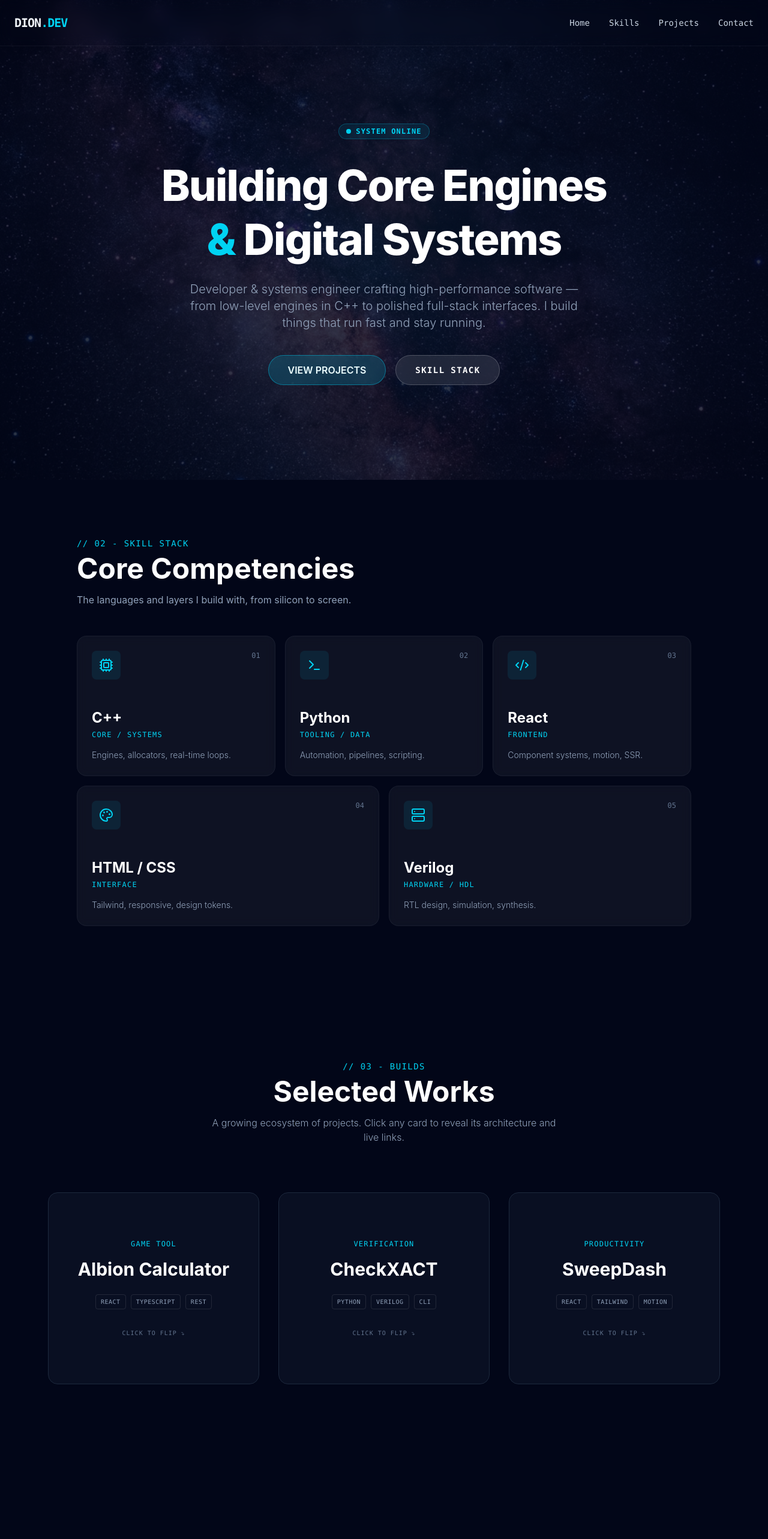
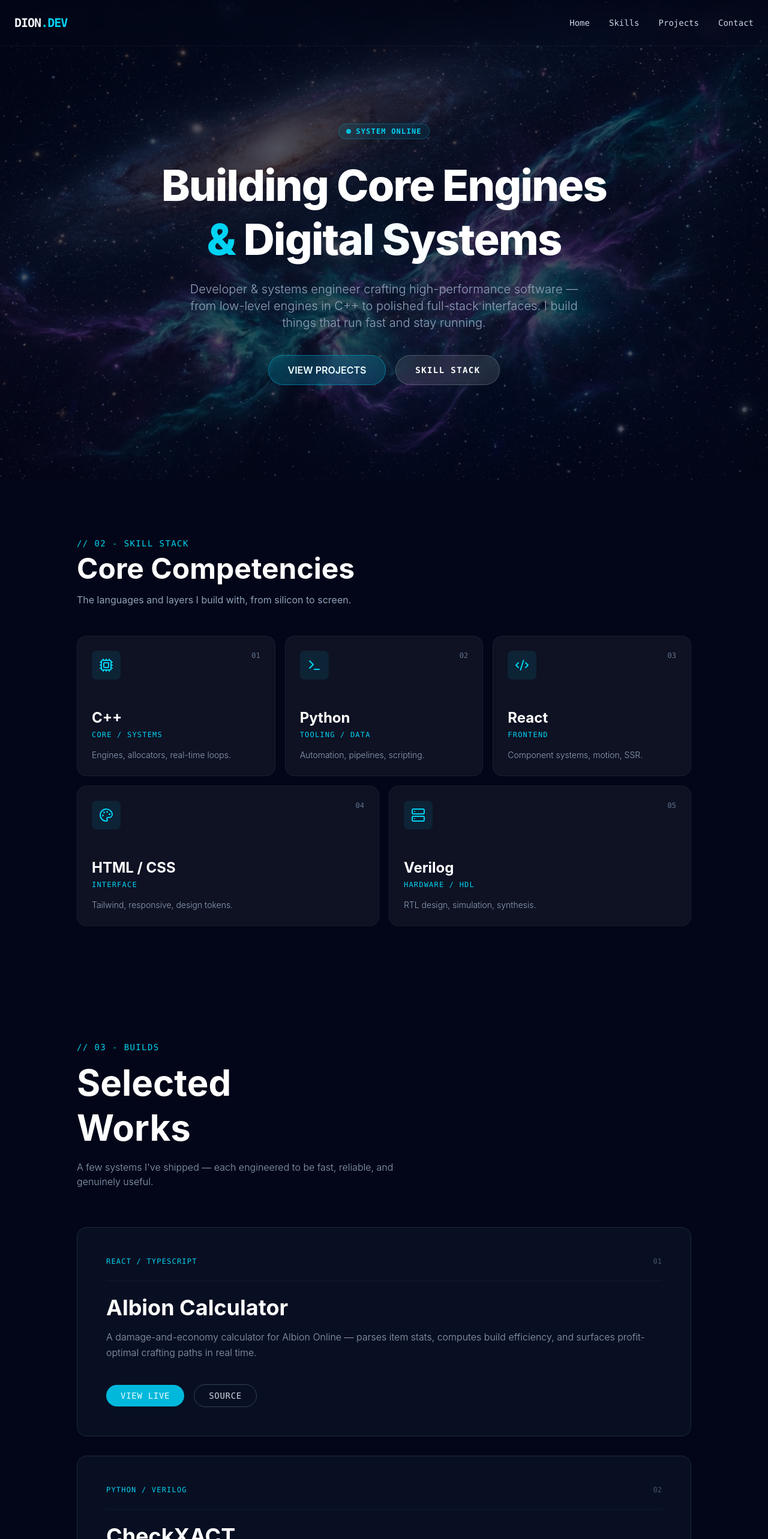
Before and after one commit to deeyooonn/Portfolio-Website, a React (Vite) app: page / in a window 1280 px wide. Shown: the top 2566 px of the page at 60% size. Built offline with nearby package versions, Linux system fonts and the light colour scheme.

Commit message:
feat: nebula background, starry cursor effect, vertical project layout, fix glow overlap

```diff
--- a/src/App.jsx
+++ b/src/App.jsx
@@ -1,22 +1,145 @@
-import React from 'react';
+import React, { useEffect, useRef } from 'react';
 import Hero from './components/Hero';
 import Skills from './components/Skills';
 import Projects from './components/Projects';
 import Contact from './components/Contact';
 
+// ─── Starry Cursor Sparkle ────────────────────────────────────────────────────
+function StarCursor() {
+  const canvasRef = useRef(null);
+
+  useEffect(() => {
+    const canvas = canvasRef.current;
+    const ctx = canvas.getContext('2d');
+
+    let width = (canvas.width = window.innerWidth);
+    let height = (canvas.height = window.innerHeight);
+    let mouse = { x: width / 2, y: height / 2 };
+    let particles = [];
+
+    const onResize = () => {
+      width = canvas.width = window.innerWidth;
+      height = canvas.height = window.innerHeight;
+    };
+
+    const onMouseMove = (e) => {
+      mouse.x = e.clientX;
+      mouse.y = e.clientY;
+
+      // Spawn 2-3 sparkles per move
+      const count = Math.floor(Math.random() * 3) + 2;
+      for (let i = 0; i < count; i++) {
+        const angle = Math.random() * Math.PI * 2;
+        const speed = Math.random() * 1.5 + 0.3;
+        const size = Math.random() * 2.5 + 0.5;
+        const hue = Math.random() > 0.5 ? 185 : 260; // cyan or purple
+        particles.push({
+          x: mouse.x + (Math.random() - 0.5) * 12,
+          y: mouse.y + (Math.random() - 0.5) * 12,
+          vx: Math.cos(angle) * speed,
+          vy: Math.sin(angle) * speed - 0.6,
+          size,
+          alpha: 1,
+          hue,
+          sat: Math.random() * 20 + 80,
+          light: Math.random() * 20 + 60,
+          life: Math.random() * 40 + 30,
+          maxLife: 0,
+        });
+        particles[particles.length - 1].maxLife = particles[particles.length - 1].life;
+      }
+    };
+
+    // Soft glow ring around cursor
+    let glowX = width / 2, glowY = height / 2;
+
+    const draw = () => {
+      ctx.clearRect(0, 0, width, height);
+
+      // Smooth glow ring following cursor
+      glowX += (mouse.x - glowX) * 0.12;
+      glowY += (mouse.y - glowY) * 0.12;
+
+      const gradient = ctx.createRadialGradient(glowX, glowY, 0, glowX, glowY, 80);
+      gradient.addColorStop(0, 'rgba(34,211,238,0.07)');
+      gradient.addColorStop(0.5, 'rgba(34,211,238,0.03)');
+      gradient.addColorStop(1, 'rgba(34,211,238,0)');
+      ctx.fillStyle = gradient;
+      ctx.beginPath();
+      ctx.arc(glowX, glowY, 80, 0, Math.PI * 2);
+      ctx.fill();
+
+      // Draw + update sparkles
+      particles = particles.filter(p => p.life > 0);
+      for (const p of particles) {
+        p.life--;
+        p.x += p.vx;
+        p.y += p.vy;
+        p.vy += 0.04; // slight gravity
+        p.vx *= 0.97;
+        p.alpha = p.life / p.maxLife;
+
+        const s = p.size * p.alpha;
+
+        // Star shape (4-point cross)
+        ctx.save();
+        ctx.globalAlpha = p.alpha;
+        ctx.translate(p.x, p.y);
+        ctx.rotate(p.life * 0.05);
+        ctx.fillStyle = `hsl(${p.hue}, ${p.sat}%, ${p.light}%)`;
+        ctx.shadowColor = `hsl(${p.hue}, 100%, 70%)`;
+        ctx.shadowBlur = 6;
+
+        // Draw a tiny 4-point star
+        ctx.beginPath();
+        for (let j = 0; j < 4; j++) {
+          const a = (j / 4) * Math.PI * 2;
+          const r = j % 2 === 0 ? s * 2.5 : s * 0.7;
+          ctx[j === 0 ? 'moveTo' : 'lineTo'](Math.cos(a) * r, Math.sin(a) * r);
+        }
+        ctx.closePath();
+        ctx.fill();
+
+        ctx.restore();
+      }
+
+      requestAnimationFrame(draw);
+    };
+
+    draw();
+    window.addEventListener('mousemove', onMouseMove);
+    window.addEventListener('resize', onResize);
+    return () => {
+      window.removeEventListener('mousemove', onMouseMove);
+      window.removeEventListener('resize', onResize);
+    };
+  }, []);
+
+  return (
+    <canvas
+      ref={canvasRef}
+      className="fixed inset-0 pointer-events-none"
+      style={{ zIndex: 9999 }}
+    />
+  );
+}
+
+// ─── App ─────────────────────────────────────────────────────────────────────
 function App() {
   return (
     <div className="relative min-h-screen text-slate-100 selection:bg-sky-500/30">
-      {/* Global Background Layer */}
+      {/* Starry cursor sparkle layer */}
+      <StarCursor />
+
+      {/* New nebula background */}
       <div
-        className="fixed inset-0 -z-20 bg-[url('/image_3e963e.jpg')] bg-cover bg-center bg-no-repeat"
+        className="fixed inset-0 -z-20 bg-[url('/nebula_bg.jpg')] bg-cover bg-center bg-no-repeat"
       />
-      {/* Dark Overlay to ensure UI readability */}
-      <div className="fixed inset-0 -z-10 bg-slate-950/80" />
+      {/* Dark overlay for readability */}
+      <div className="fixed inset-0 -z-10 bg-slate-950/70" />
 
       {/* Main Content */}
       <main className="relative z-10 w-full">
-        {/* Navigation / Header - Optional minimal nav */}
         <nav className="fixed top-0 w-full z-50 p-6 flex justify-between items-center backdrop-blur-md bg-transparent border-b border-white/5">
           <div className="font-bold text-xl tracking-tighter font-mono">
             DION<span className="text-cyan-400">.DEV</span>
--- a/src/components/Hero.jsx
+++ b/src/components/Hero.jsx
@@ -1,25 +1,8 @@
-import React, { useEffect, useRef } from 'react';
+import React from 'react';
 import MagneticButton from './MagneticButton';
 import { motion } from 'framer-motion';
 
 export default function Hero() {
-  const containerRef = useRef(null);
-
-  useEffect(() => {
-    const handleMouseMove = (e) => {
-      if (!containerRef.current) return;
-      const { clientX, clientY } = e;
-      const { innerWidth, innerHeight } = window;
-      const x = (clientX / innerWidth) * 100;
-      const y = (clientY / innerHeight) * 100;
-      containerRef.current.style.setProperty('--mouse-x', `${x}%`);
-      containerRef.current.style.setProperty('--mouse-y', `${y}%`);
-    };
-
-    window.addEventListener('mousemove', handleMouseMove);
-    return () => window.removeEventListener('mousemove', handleMouseMove);
-  }, []);
-
   const containerVariants = {
     hidden: { opacity: 0 },
     visible: {
@@ -37,15 +20,6 @@ export default function Hero() {
     <section
       className="relative min-h-screen flex items-center justify-center overflow-hidden"
     >
-      {/* Animated gradient mesh / glowing cursor tracking */}
-      <div
-        ref={containerRef}
-        className="absolute inset-0 z-0 opacity-30 transition-opacity duration-300 pointer-events-none"
-        style={{
-          background: `radial-gradient(circle at var(--mouse-x, 50%) var(--mouse-y, 50%), rgba(34, 211, 238, 0.15) 0%, transparent 50%)`
-        }}
-      />
-
       <motion.div
         variants={containerVariants}
         initial="hidden"
@@ -58,7 +32,7 @@ export default function Hero() {
         </motion.div>
 
         <motion.h1 variants={itemVariants} className="text-5xl md:text-7xl font-extrabold tracking-tight mb-6 text-white leading-tight">
-          Building Core Engines <br className="hidden md:block"/>
+          Building Core Engines <br className="hidden md:block" />
           <span className="text-cyan-400">&</span> Digital Systems
         </motion.h1>
 
--- a/src/components/Projects.jsx
+++ b/src/components/Projects.jsx
@@ -1,4 +1,4 @@
-import React, { useState } from 'react';
+import React from 'react';
 import { motion } from 'framer-motion';
 
 const projects = [
@@ -7,95 +7,56 @@ const projects = [
   { id: 3, title: 'SweepDash', type: 'PRODUCTIVITY', desc: 'A keyboard-first task sweep dashboard with drag reordering, streak tracking, and a live activity heatmap built for flow-state focus.', tags: ['REACT', 'TAILWIND', 'MOTION'] },
 ];
 
-function Flashcard({ project }) {
-  const [isFlipped, setIsFlipped] = useState(false);
+const cardVariants = {
+  hidden: { opacity: 0, y: 40 },
+  visible: (i) => ({
+    opacity: 1,
+    y: 0,
+    transition: { delay: i * 0.15, duration: 0.6, ease: 'easeOut' }
+  })
+};
 
+export default function Projects() {
   return (
-    <div
-      className="relative h-[320px] w-full cursor-pointer group"
-      style={{ perspective: 1000 }}
-      onClick={() => setIsFlipped(!isFlipped)}
-    >
-      <motion.div
-        className="w-full h-full relative"
-        style={{ transformStyle: 'preserve-3d' }}
-        initial={false}
-        animate={{ rotateY: isFlipped ? 180 : 0 }}
-        transition={{ duration: 0.6, type: "spring", stiffness: 200, damping: 20 }}
-      >
-        {/* Front Face */}
-        <div
-          className="absolute inset-0 bg-slate-900/60 border border-slate-800 rounded-2xl p-8 backdrop-blur-md flex flex-col justify-center items-center text-center group-hover:border-cyan-500/40 transition-colors shadow-[0_0_20px_-10px_rgba(34,211,238,0)] group-hover:shadow-[0_0_30px_-10px_rgba(34,211,238,0.2)]"
-          style={{ backfaceVisibility: 'hidden', WebkitBackfaceVisibility: 'hidden' }}
-        >
-          <span className="text-cyan-400 font-mono text-xs tracking-widest uppercase mb-4">{project.type}</span>
-          <h3 className="text-3xl font-bold text-white">{project.title}</h3>
-
-          <div className="flex flex-wrap justify-center gap-2 mt-6">
-            {project.tags.map(tag => (
-              <span key={tag} className="text-[10px] font-mono border border-white/10 rounded px-2 py-1 text-slate-400 tracking-wider">
-                {tag}
-              </span>
-            ))}
+    <section id="projects" className="relative z-10 py-24 px-6 md:px-12 lg:px-20">
+      {/* Section Header */}
+      <div className="max-w-5xl mx-auto mb-16">
+        <p className="font-mono text-cyan-400 text-sm tracking-widest uppercase mb-3">// 03 - BUILDS</p>
+        <h2 className="text-5xl md:text-6xl font-bold text-white leading-tight">Selected <br /> Works</h2>
+        <p className="text-slate-400 mt-4 max-w-xl font-light">
+          A few systems I've shipped — each engineered to be fast, reliable, and genuinely useful.
+        </p>
       </div>
 
-          <p className="font-mono text-[10px] text-slate-500 mt-8 uppercase tracking-widest animate-pulse">Click to flip ⤵</p>
+      {/* Project Cards — vertical stack */}
+      <div className="max-w-5xl mx-auto flex flex-col gap-8">
+        {projects.map((project, i) => (
+          <motion.div
+            key={project.id}
+            custom={i}
+            variants={cardVariants}
+            initial="hidden"
+            whileInView="visible"
+            viewport={{ once: true, amount: 0.2 }}
+          >
+            <div className="w-full bg-slate-900/60 border border-slate-800 rounded-2xl p-8 md:p-12 backdrop-blur-md flex flex-col group hover:border-cyan-500/40 transition-all duration-500 hover:-translate-y-1 hover:shadow-[0_0_40px_-15px_rgba(34,211,238,0.2)]">
+              <div className="flex justify-between items-start mb-6 border-b border-slate-800/50 pb-6">
+                <span className="text-cyan-400 font-mono text-xs tracking-widest uppercase">{project.tags.slice(0, 2).join(' / ')}</span>
+                <span className="font-mono text-xs text-slate-600">0{project.id}</span>
               </div>
-
-        {/* Back Face */}
-        <div
-          className="absolute inset-0 bg-slate-800/90 border border-cyan-500/50 rounded-2xl p-8 backdrop-blur-md flex flex-col justify-between shadow-[0_0_40px_-15px_rgba(34,211,238,0.3)]"
-          style={{
-            backfaceVisibility: 'hidden',
-            WebkitBackfaceVisibility: 'hidden',
-            transform: 'rotateY(180deg)'
-          }}
-        >
-          <div>
-            <div className="flex justify-between items-start mb-4">
-              <h3 className="text-xl font-bold text-white">{project.title}</h3>
-              <span className="font-mono text-xs text-cyan-400 tracking-widest">0{project.id}</span>
-            </div>
-            <p className="text-slate-300 text-sm leading-relaxed font-light">{project.desc}</p>
-          </div>
-
-          <div className="flex gap-3 items-center">
-            <button
-               className="bg-cyan-500 text-cyan-50 hover:bg-cyan-400 px-4 py-2 rounded-md font-mono text-xs tracking-wider transition-colors w-full"
-               onClick={(e) => { e.stopPropagation(); window.open('#', '_blank'); }}
-            >
-              LIVE ↗
+              <h3 className="text-3xl md:text-4xl font-bold text-white mb-4">{project.title}</h3>
+              <p className="text-slate-400 text-base leading-relaxed mb-8 font-light">{project.desc}</p>
+              <div className="flex gap-4 items-center pt-2">
+                <button className="bg-cyan-500 text-cyan-50 hover:bg-cyan-400 px-6 py-2 rounded-full font-mono text-sm tracking-wider transition-colors">
+                  VIEW LIVE
                 </button>
-            <button
-               className="border border-slate-600 text-slate-300 hover:text-white hover:border-slate-400 px-4 py-2 rounded-md font-mono text-xs tracking-wider transition-colors w-full"
-               onClick={(e) => { e.stopPropagation(); window.open('#', '_blank'); }}
-            >
+                <button className="border border-slate-700 text-slate-300 hover:text-white hover:border-slate-500 px-6 py-2 rounded-full font-mono text-sm tracking-wider transition-colors">
                   SOURCE
                 </button>
               </div>
             </div>
           </motion.div>
-    </div>
-  );
-}
-
-export default function Projects() {
-  return (
-    <section id="projects" className="relative z-10 py-32 px-4 md:px-12 lg:px-20 min-h-screen">
-      <div className="max-w-6xl mx-auto">
-        <div className="text-center mb-20">
-          <p className="font-mono text-cyan-400 text-sm tracking-widest uppercase mb-2">// 03 - BUILDS</p>
-          <h2 className="text-4xl md:text-5xl font-bold text-white mb-4">Selected Works</h2>
-          <p className="text-slate-400 max-w-xl mx-auto font-light">
-            A growing ecosystem of projects. Click any card to reveal its architecture and live links.
-          </p>
-        </div>
-
-        <div className="grid grid-cols-1 md:grid-cols-2 lg:grid-cols-3 gap-8">
-          {projects.map((project) => (
-            <Flashcard key={project.id} project={project} />
         ))}
-        </div>
       </div>
     </section>
   );
```
Also changed, not shown: public/nebula_bg.jpg (added), src/components/Skills.jsx (line endings or trailing spaces). Lines whose indentation alone changed are shown as unchanged.
